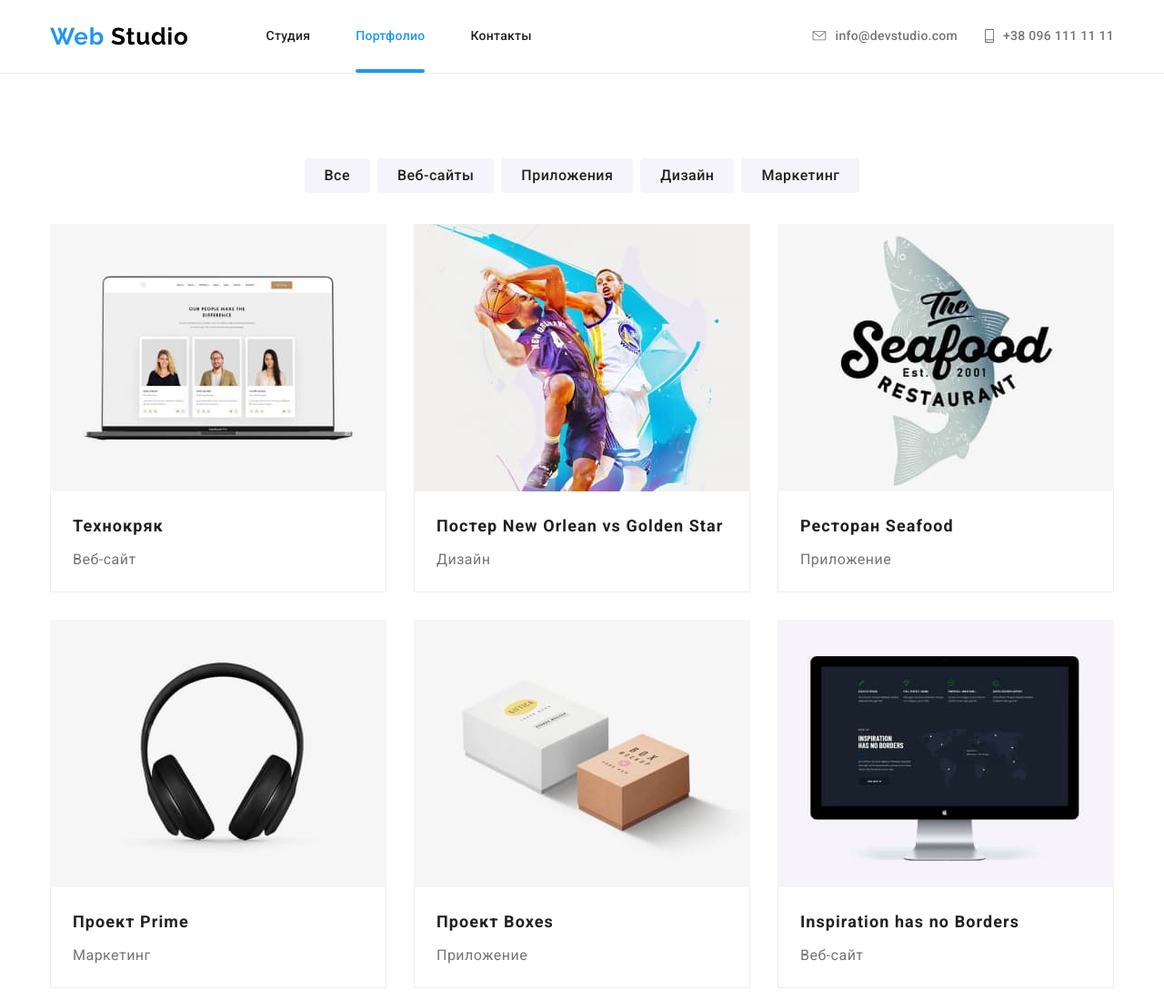
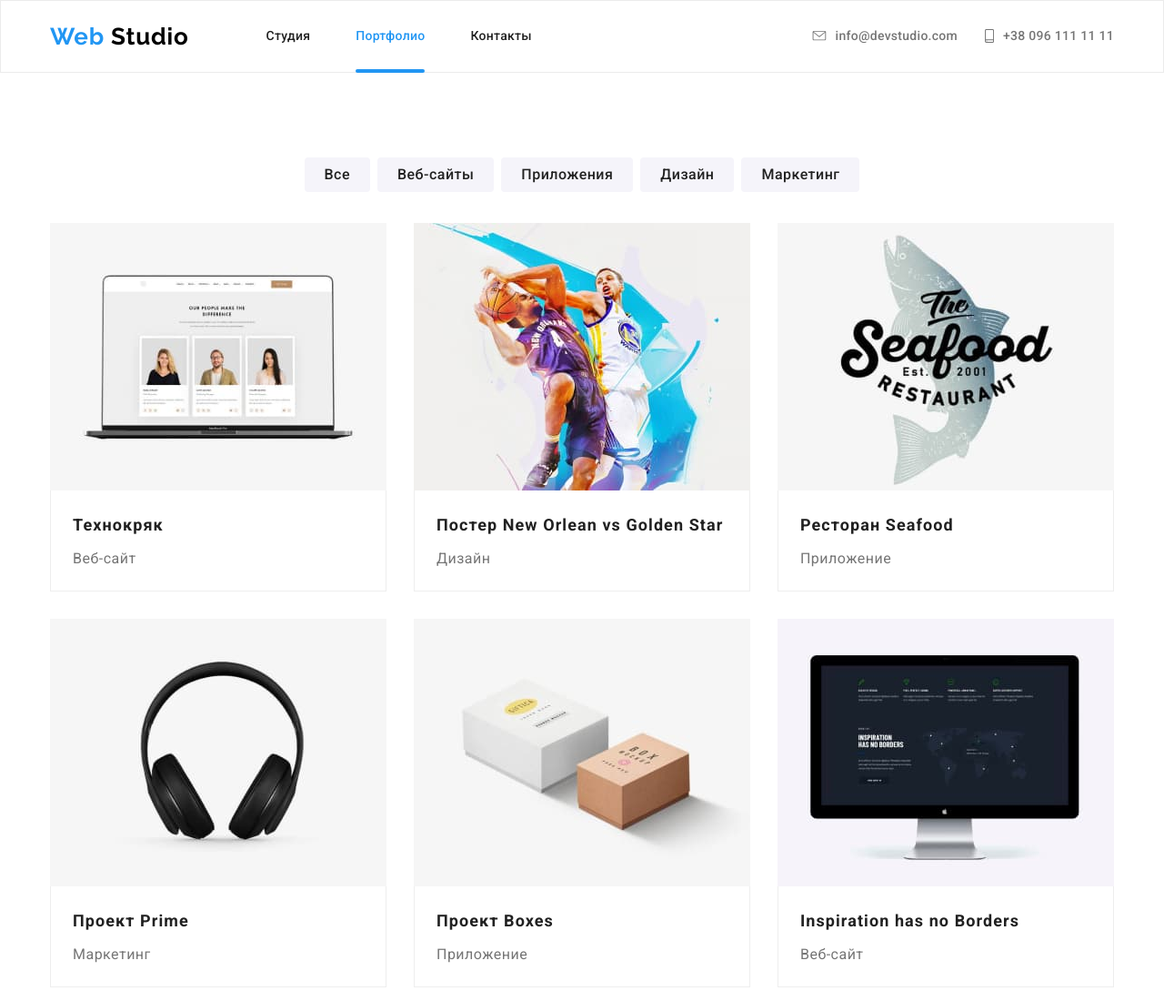
Before and after one commit to Oleksii-Deviatov/goit-markup-hw-05, a plain HTML site: page portfolio.html in a window 1280 px wide. Shown: the top 1100 px of the page at 91% size. Drawn offline with nearby package versions, Linux system fonts and the light colour scheme.

Commit message:
правит оутлайн в хедере

```diff
--- a/css/styles.css
+++ b/css/styles.css
@@ -82,7 +82,8 @@ body {
 /* хедер */
 
 .header {
-  border-bottom: 1px solid #ececec;
+outline: 1px solid #ececec;
+outline-offset: -1px;
 }
 .logo {
   margin-right: 85px;
@@ -739,7 +740,8 @@ transition: box-shadow 250ms var(--cubic-hover);
 
 }
 
-.project-list-item-link:hover .project-description
+.project-list-item-link:hover .project-description,
+.project-list-item-link:focus .project-description
 {
   transform: translateY(-100%);
 }
```
